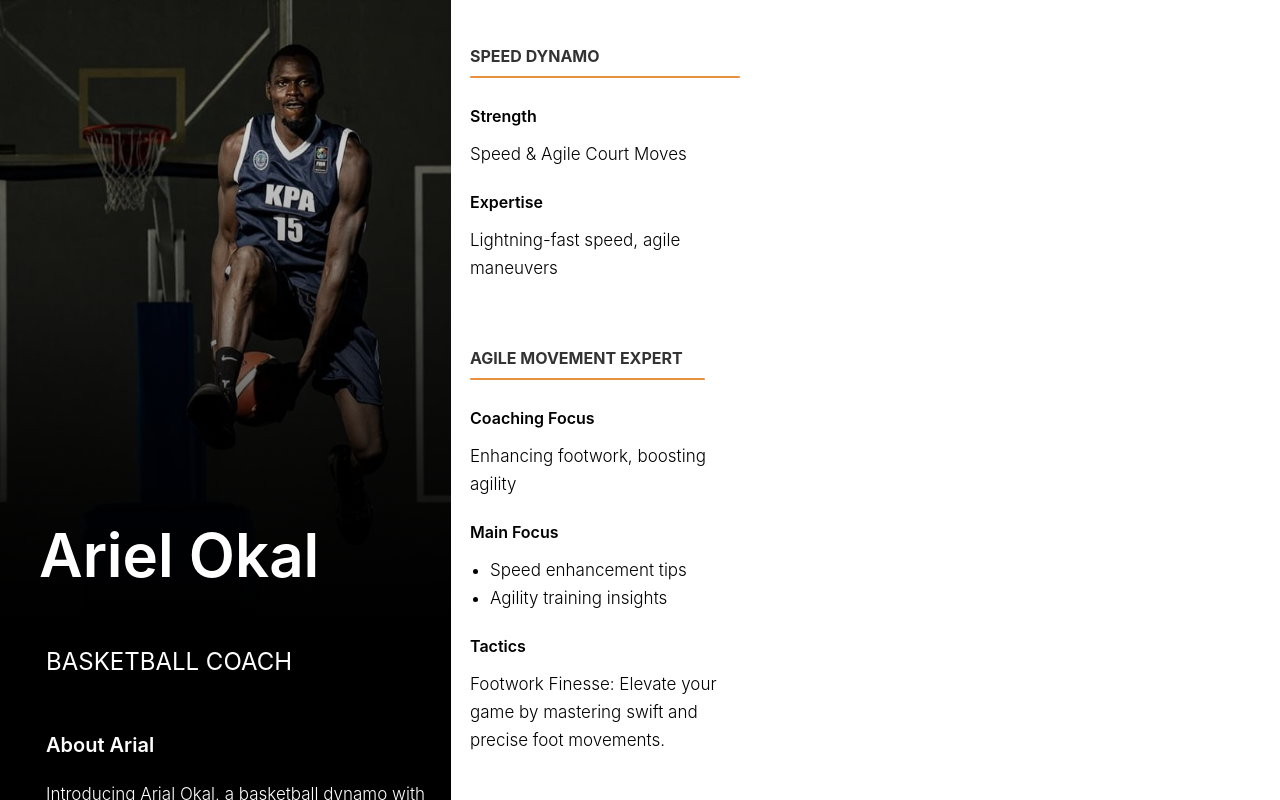
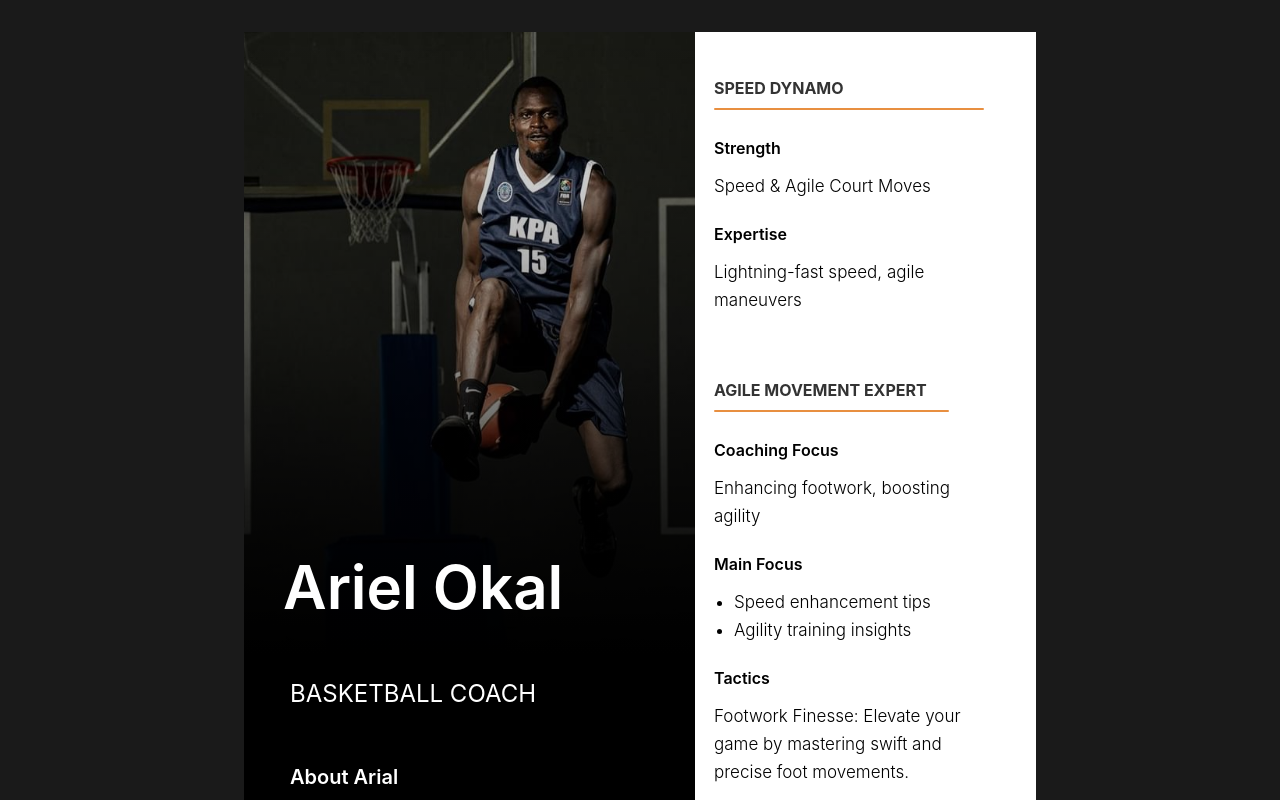
Before and after one commit to nyabokechantel83-dev/airel-post, a React (Vite) app: page / in a window 1280 px wide. Shown: the top 800 px of the page. Built offline with nearby package versions, Linux system fonts and the light colour scheme.

Commit message:
add screen shots folder

```diff
--- a/src/components/PosterLayout.jsx
+++ b/src/components/PosterLayout.jsx
@@ -1,11 +1,9 @@
 function PosterLayout({ children }) {
   return (
-    <div className="relative w-[792px] h-[1117px]">
-      <div className="absolute inset-0 bg-black"></div>
+    <div className="min-h-screen flex items-center justify-center bg-[#1a1a1a] p-8">
+      <div className="relative w-[792px] h-[1117px] bg-black overflow-hidden">
+        <div className="absolute top-0 left-[451px] w-[341px] h-[1117px] bg-white"></div>
 
-      <div className="absolute top-0 left-[451px] w-[341px] h-[1117px] bg-white"></div>
-
-      <div className="relative z-10">
         {children}
       </div>
     </div>
```
Also changed, not shown: src/App.jsx (+0 -16 lines), screenshots/orignal.png (added).
